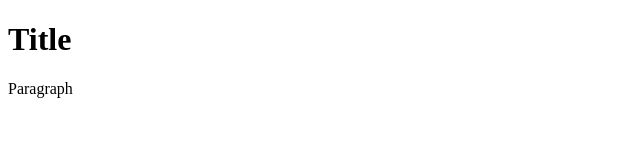
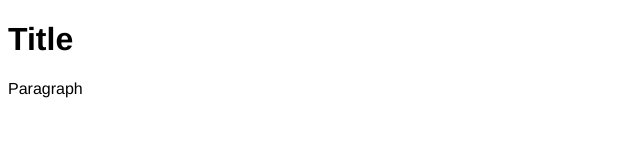
Before and after one commit to cybergraph/project, a plain HTML site: page index.html in a window 1280 px wide. Shown: the full height of the page, 0-640 px from the left. Drawn offline with Linux system fonts and the light colour scheme.

Commit message:
Add minimal style

```diff
--- a/index.html
+++ b/index.html
@@ -2,6 +2,9 @@
 <html>
   <head>
     <title>Home</title>
+    <style type="text/css">
+      body { font-family: Helvetica, Arial, Sans-Serif; }
+    </style>
   </head>
   <body>
     <h1>Title</h1>
```
